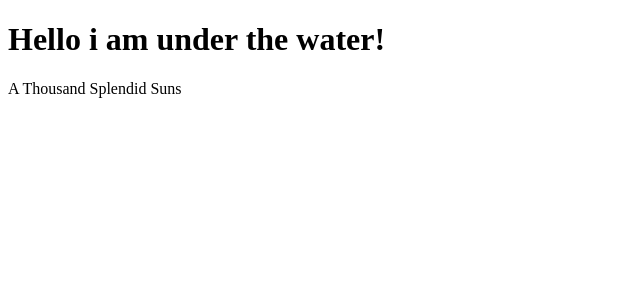
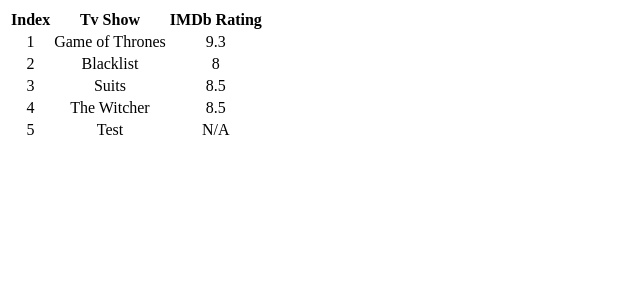
Before and after one commit to sbbrl/dj-learn, a Django app: page / in a window 1280 px wide. Shown: the top 300 px of the page, without its empty margins (0-640 px from the left). Run offline with Django 3.2, Linux system fonts and the light colour scheme.

Commit message:
Filters pre-

```diff
--- a/first_project/first_app/views.py
+++ b/first_project/first_app/views.py
@@ -13,8 +13,8 @@
         _type_: _description_
     """
     # return HttpResponse(f"""<html><head><title>Hello</title></head><body></body></html>""")
-    favorite_book={'Raymond': "The Kite Runner",'Emma': "A Thousand Splendid Suns",'Denise': "The Great Gatsby"}
-    return render(request,'./first_app/index.html',context=favorite_book)
+    tv_shows_list={"tv_shows":{'Game of Thrones':'9.3','Blacklist': '8','Suits': '8.5','The Witcher': '8.5','Test':None}}
+    return render(request,'first_app/index.html',context=tv_shows_list)
 
 def home(request):
     return HttpResponse("Welcome to home page!")
--- a/first_project/templates/first_app/index.html
+++ b/first_project/templates/first_app/index.html
@@ -5,8 +5,24 @@
     <title>My First Application</title>
 </head>
 <body>
-    <h1>Hello i am under the water!</h1>
-    {{ Emma }}
+    <table style="padding: 2px width:100%; text-align:center">
+    <tr>
+         <th>Index</th>
+        <th>Tv Show</th>
+
+        <th>IMDb Rating</th>
+    </tr>
+    {% for tv_show,IMDb_rating in tv_shows.items %}
+    {% comment %} {% if IMDb_rating >= "8" %} {% endcomment %}
+
+    <tr>
+        <td>{{forloop.counter}}</td>
+        <td>{{tv_show}}</td>
+        <td>{{IMDb_rating | default:"N/A"}}</td>
+    </tr>
+    {% comment %} {% endif %} {% endcomment %}
+    {% endfor %}
+    </table>
 
 </body>
 </html>
```
